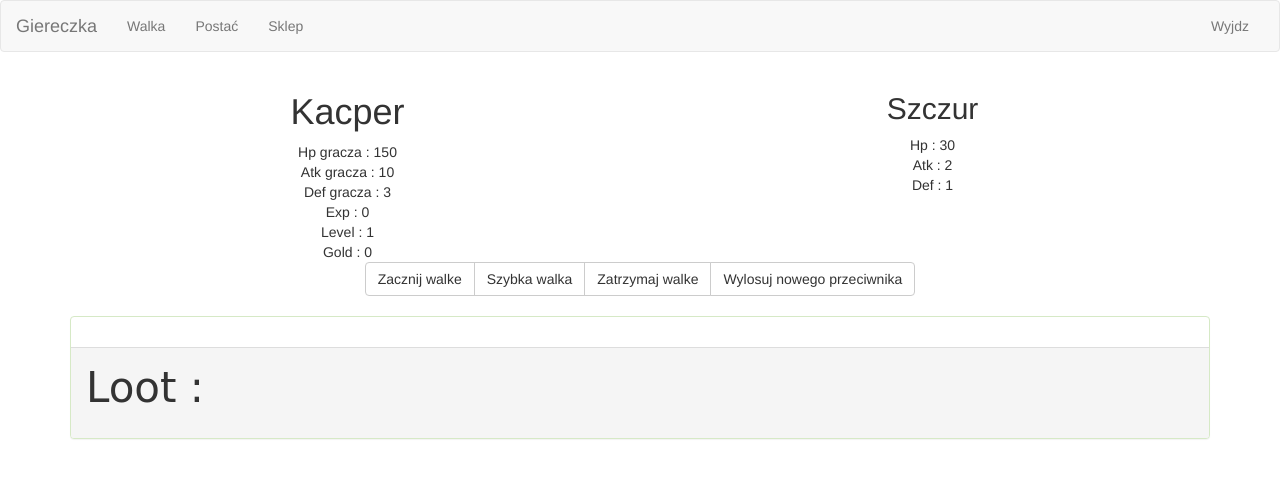
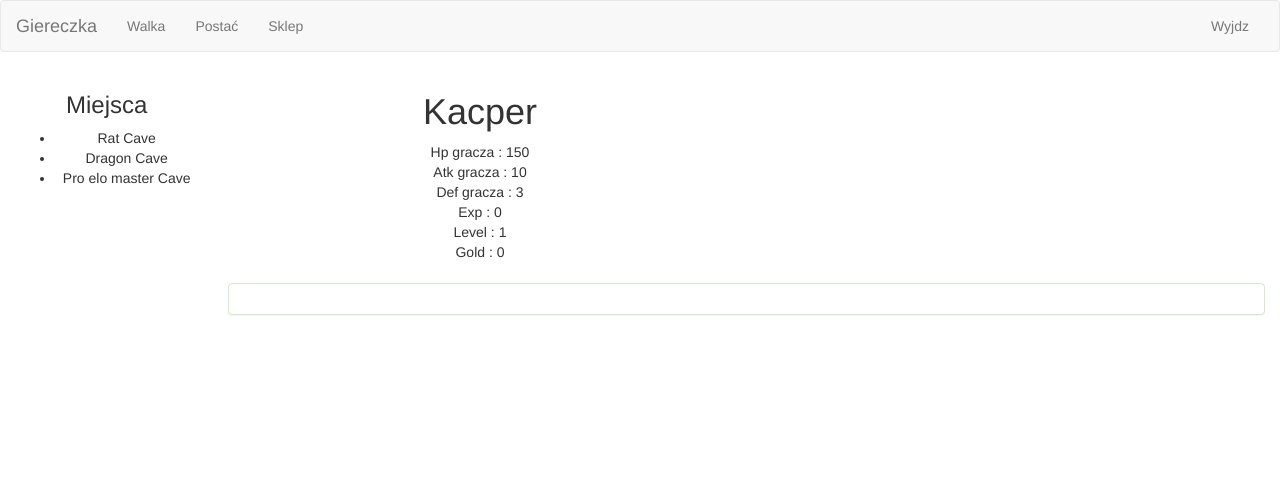
Before and after one commit to kacper1230/FightLife, an Angular app: page /fightView in a window 1280 px wide. Shown: the top 478 px of the page. Built offline with nearby package versions, Linux system fonts and the light colour scheme.

Commit message:
miejsca i resp
zmieniony system respienia sie potworkow.
dodany system miejsc

```diff
--- a/src/app/app.module.ts
+++ b/src/app/app.module.ts
@@ -10,7 +10,7 @@ import {PlayerService} from './player.service'
 import {MonsterService} from './monster.service'
 import {HomeComponent} from './home.component'
 import {ShopComponent} from './shop.component'
-
+import {PlaceService} from './place.service'
 import { AppComponent } from './app.component';
 
 const appRoutes:Routes = [
@@ -39,7 +39,7 @@ const appRoutes:Routes = [
     FormsModule,
     RouterModule.forRoot(appRoutes)
   ],
-  providers: [PlayerService,MonsterService],
+  providers: [PlayerService,MonsterService,PlaceService],
   bootstrap: [AppComponent]
 })
 export class AppModule { }
--- a/src/app/fightView.component.ts
+++ b/src/app/fightView.component.ts
@@ -7,24 +7,33 @@ import {Item} from './item'
 import {MonsterService} from './monster.service'
 import {CharacterViewComponent} from './characterView.component'
 import {PlayerService} from './player.service'
+import {PlaceService} from './place.service'
 import {ITEMS} from './mock-items'
+import {Place} from './place'
 
 
 @Component({
   selector: 'fightview',
   template: `
-<div class="container">
+<div class="container-fluid">
     <div class="row text-center">
-      <div class="col-md-6">
+      <div class="col-md-2">
+        <h3>Miejsca</h3>
+          <ul>
+            <li *ngFor="let place of places" (click)="setScope(place)">{{place.name}}</li>
+          </ul>
+      </div>
+      <div class="col-md-5">
         <player [player]="player"></player>
       </div>
-      <div class="col-md-6">
-        <monster [monster]="monster"></monster>
+      <div class="col-md-5">
+        <monster [monster]="monster" *ngIf="MONSTERS"></monster>
       </div>
     </div>
 
 <div class="row text-center">
-  <div class="btn-group ">
+  <div class="col-md-10 col-md-offset-2">
+    <div class="btn-group" *ngIf="MONSTERS">
         <input type="button" class="btn btn-default" (click)="startFight()" value="Zacznij walke">
         <input type="button" class="btn btn-default" (click)="startFastFight()" value="Szybka walka">
         <input type="button" class="btn btn-default" (click)="stopFight()" value="Zatrzymaj walke">
@@ -36,20 +45,25 @@ import {ITEMS} from './mock-items'
         <input type="button" class="btn btn-default" (click)="restart()" value="Zacznij od nowa" *ngIf="player.alive == false">
     </div>
 </div>
+</div>
 <br>
+<div class="row">
+  <div class="col-md-10 col-md-offset-2">
     <div class="panel panel-success">
       <div class="panel-body">
         {{message}}
-
       </div>
-
-      <div class="panel-footer">
+    <!--  <div class="panel-footer">
       <div class="text" style="font-family:'Comic Sans MS'; font-size:3em">Loot : </div>
         <ul>
           <li *ngFor="let item of loot"  style="font-family:'Comic Sans MS'; font-size:1.5em">{{item.name}} </li>
         </ul>
+      </div> -->
     </div>
   </div>
+</div>
+    <br>
+
 
     </div>
     `,
@@ -64,37 +78,48 @@ export class FightViewComponent {
   monster: Monster;
 
   MONSTERS: Monster[];
+  places: Place[];
+  monstersScope: Monster[];
 
   counter: number;
   prog: number = 40;
   player: Player;
-  loot :Item[];
+  loot: Item[];
 
-  constructor(private _monsterService: MonsterService, private _playerService: PlayerService) {
+  constructor(private _monsterService: MonsterService, private _playerService: PlayerService, private _placeService: PlaceService) {
     this.player = this._playerService.player;
-
+    this.places = this._placeService.getPlaces();
   }
 
 
 
   ngOnInit() {
-    this.MONSTERS = this._monsterService.getMonsters();
+    //  this.MONSTERS = this._monsterService.getMonsters();
+    //  this.nextMonster();
+  }
+
+  setScope(place: Place): void {
+    this.MONSTERS = place.monstersScope;
     this.nextMonster();
   }
 
 
 
-
   startFight(): void {
+    if (this.fightInterval == null) {
       this.fightInterval = setInterval(() => { this.nextTurn(); }, 500);
+    }
   }
 
   startFastFight(): void {
+    if (this.fightInterval == null) {
       this.fightInterval = setInterval(() => { this.nextTurn(); }, 50);
+    }
   }
 
   stopFight(): void {
     clearInterval(this.fightInterval);
+    this.fightInterval = null;
   }
 
   attack(gracz: Player, przeciwnik: Monster): void {
@@ -111,12 +136,13 @@ export class FightViewComponent {
       if (this.player.exp >= this.prog) {
         this.levelUp(this.player);
       }
-      gracz.gold += Math.floor((Math.random()*40)+1);
-      if ((Math.round(Math.random() * 99) + 1) >= przeciwnik.dropChance) {
+      gracz.gold += Math.floor((Math.random() * 40) + 1);
+      if ((Math.round(Math.random() * 99) + 1) <= przeciwnik.dropChance) {
         var los: number = Math.round(Math.random() * (przeciwnik.drop.length - 1));
         gracz.eq.push(przeciwnik.drop[los]); // ------------------------------Tablica zaczyna sie od 0
         this.message = this.message + "Wydropiles : " + przeciwnik.drop[los].name + "\n";
       } else this.message = this.message + "Nic nie wypadlo gnoju \n";
+      przeciwnik.hp = przeciwnik.maxHp;
       this.nextMonster();
     } else {
       if (skutecznoscGracza <= 0) {
@@ -130,10 +156,6 @@ export class FightViewComponent {
       }
     }
 
-  }
-
-  respawnMonsters(): void {
-    this.MONSTERS = this._monsterService.respawnMonsters();
   }
 
   respawnPlayer(): void {
@@ -162,14 +184,7 @@ export class FightViewComponent {
   }
 
   nextMonster(): void {
-    this.respawnMonsters();
-    var lvlMonsterow;
-    if(this.player.lvl > this.MONSTERS.length){
-      lvlMonsterow = this.MONSTERS.length;
-    }else {
-      lvlMonsterow = this.player.lvl;
-    }
-    this.monster = this.MONSTERS[Math.floor((Math.random() * lvlMonsterow)) ];
+    this.monster = this.MONSTERS[Math.floor((Math.random() * this.MONSTERS.length))];
   }
 
   levelUp(gracz: Player): void {
--- a/src/app/home.component.ts
+++ b/src/app/home.component.ts
@@ -41,8 +41,5 @@ export class HomeComponent {
     this.MONSTERS = this._monsterService.getMonsters();
   }
 
-  respawnMonsters(): void {
-    this.MONSTERS = this._monsterService.respawnMonsters();
-  }
 
 }
--- a/src/app/mock-items.ts
+++ b/src/app/mock-items.ts
@@ -5,4 +5,10 @@ export const ITEMS: Item[] = [
   { id: 1, name: "Axe", type: 'weapon',atk: 8, def: 2,equipped : false,value:12 },
   { id: 2, name: "Shield", type: 'shield',atk: 0, def: 10,equipped : false,value:10},
   { id: 3, name: "Small healing potion", type:'heal',atk: 0, def: 0,equipped : false,value:20 },
+  { id: 4, name: "Pro elo master sword", type:'weapon',atk: 100, def: 50,equipped : false,value:20 },
 ]
+
+export const ShopItems: Item[] = [
+  { id: 0, name: "Small healing potion", type:'heal',atk: 0, def: 0,equipped : false,value:20 },
+  { id: 1, name: "Pro elo master sword", type:'weapon',atk: 100, def: 50,equipped : false,value:0 },
+]
--- a/src/app/mock-monsters.ts
+++ b/src/app/mock-monsters.ts
@@ -5,9 +5,9 @@ import {ITEMS} from './mock-items'
 
 
 export const MONSTERS: Monster[] = [
-  { id: 0, name: "Szczur", hp: 30, atk: 2, def: 1, exp: 12, drop: [ITEMS[0], ITEMS[1], ITEMS[2]], dropChance: 10 },
-  { id: 1, name: "Troll", hp: 100, atk: 5, def: 3, exp: 30, drop: [ITEMS[1]], dropChance: 20 },
-  { id: 2, name: "Smok", hp: 500, atk: 15, def: 1, exp: 200, drop: [ITEMS[1]], dropChance: 20 },
-  { id: 3, name: "Pro elo master dizaster", hp: 1000, atk: 23, def: 15, exp: 2000, drop: [ITEMS[1]], dropChance: 20 },
-  { id: 4, name: "Potężny Bujno", hp: 10000, atk: 45, def: 30, exp: 5000, drop: [ITEMS[3]], dropChance: 20 },
+  { id: 0, name: "Szczur", maxHp: 30,hp: 30, atk: 2, def: 1, exp: 12, drop: [ITEMS[0], ITEMS[1], ITEMS[2]], dropChance: 10 },
+  { id: 1, name: "Troll", maxHp: 100,hp: 100, atk: 5, def: 3, exp: 30, drop: [ITEMS[1]], dropChance: 20 },
+  { id: 2, name: "Smok", maxHp: 500,hp: 500, atk: 15, def: 1, exp: 200, drop: [ITEMS[1]], dropChance: 20 },
+  { id: 3, name: "Pro elo master dizaster", maxHp: 1000,hp: 1000, atk: 23, def: 15, exp: 2000, drop: [ITEMS[1]], dropChance: 20 },
+  { id: 4, name: "Potężny Bujno", hp: 10000,maxHp: 10000, atk: 45, def: 30, exp: 5000, drop: [ITEMS[5]], dropChance: 5 },
 ];
--- /dev/null
+++ b/src/app/mock-places.ts
@@ -0,0 +1,9 @@
+import {Place} from './place'
+import {MONSTERS} from './mock-monsters'
+import {Monster} from './monster'
+
+export const PLACES = [
+  {id:0, name:'Rat Cave', monstersScope:[MONSTERS[0]]},
+  {id:1, name:'Dragon Cave', monstersScope:[MONSTERS[1],MONSTERS[2]]},
+  {id:2, name:'Pro elo master Cave', monstersScope:[MONSTERS[3]]},
+];
--- a/src/app/monster.service.ts
+++ b/src/app/monster.service.ts
@@ -9,17 +9,6 @@ export class MonsterService {
 
   MONSTERS: Monster[] = MONSTERS;
 
-  respawnMonsters() {
-    this.MONSTERS = [
-      { id: 0, name: "Szczur", hp: 30, atk: 2, def: 1, exp: 12, drop: [ITEMS[0], ITEMS[1], ITEMS[2]], dropChance: 10 },
-      { id: 1, name: "Troll", hp: 100, atk: 5, def: 3, exp: 30, drop: [ITEMS[1]], dropChance: 20 },
-      { id: 2, name: "Smok", hp: 500, atk: 15, def: 1, exp: 200, drop: [ITEMS[1]], dropChance: 20 },
-      { id: 3, name: "Pro elo master dizaster", hp: 1000, atk: 23, def: 15, exp: 2000, drop: [ITEMS[1]], dropChance: 20 },
-      { id: 4, name: "Potężny Bujno", hp: 10000, atk: 45, def: 30, exp: 5000, drop: [ITEMS[3]], dropChance: 20 },
-    ];
-    return this.MONSTERS;
-  }
-
   getMonsters(): Monster[] {
     return this.MONSTERS;
   }
--- a/src/app/monster.ts
+++ b/src/app/monster.ts
@@ -3,6 +3,7 @@ import {Item} from './item'
 export class Monster {
   id:number;
   name:string;
+  maxHp:number;
   hp: number;
   atk : number;
   def : number;
--- /dev/null
+++ b/src/app/place.service.ts
@@ -0,0 +1,11 @@
+import {Injectable} from '@angular/core'
+import {PLACES} from './mock-places'
+
+@Injectable()
+export class PlaceService {
+
+  getPlaces(){
+    return PLACES;
+  }
+
+}
--- /dev/null
+++ b/src/app/place.ts
@@ -0,0 +1,7 @@
+import {Monster} from './monster'
+
+export class Place{
+  id:number;
+  name:string;
+  monstersScope:Monster[];
+}
--- a/src/app/player.service.ts
+++ b/src/app/player.service.ts
@@ -36,6 +36,8 @@ export class PlayerService {
       alive: true,
       gold : 0,
     }
+
+    this.equipped = [];
     return this.player;
   }
 
--- a/src/app/shop.component.ts
+++ b/src/app/shop.component.ts
@@ -1,5 +1,5 @@
 import { Component } from '@angular/core'
-import { ITEMS } from './mock-items'
+import { ITEMS , ShopItems} from './mock-items'
 import { Item } from './item'
 import { Player } from './player'
 import { PlayerService } from './player.service'
@@ -40,12 +40,13 @@ import { PlayerService } from './player.service'
         <th>Options</th>
       </thead>
       <tbody>
-        <tr *ngFor="let item of player.eq">
+        <tr *ngFor="let item of player.eq ; let i = index">
+        <td>{{i}}</td>
           <td>{{item.name}}</td>
           <td>{{item.atk}}</td>
           <td>{{item.def}}</td>
           <td>{{item.value}}</td>
-          <td><input class="btn btn-default" type="button" value="Sprzedaj" (click)="sell(item)"><input type="button" value="znajdz" (click)="znajdz(item)"></td>
+          <td><input class="btn btn-default" type="button" value="Sprzedaj" (click)="sell(i)"></td>
         </tr>
       </tbody>
     </table>
@@ -63,7 +64,7 @@ import { PlayerService } from './player.service'
 
 
 export class ShopComponent {
-  items: Item[] = ITEMS;
+  items: Item[] = ShopItems;
   player: Player;
   message: string;
 
@@ -71,21 +72,11 @@ export class ShopComponent {
     this.player = this._playerService.getPlayer();
   }
 
-  znajdz(item:Item):void{
-    console.log(this.player.eq);
 
-  }
-
-
-  sell(item: Item): void{
-    this.player.gold += item.value;
-//    console.log(this.checkItemName(item , this.player.eq));
-    this.player.eq = this.player.eq.filter(function (el){
-      return el.name != item.name;
-    });
-//    this.player.eq = this.player.eq.filter(item => item.name === item.name)
-//  this.player.eq.splice(this.player.eq.findIndex(item => item.name === item.name)-1,1);
-    this.message = "Sprzedales " + item.name + ".";
+  sell(index : number): void{
+    this.message = "Sprzedales " + this.player.eq[index].name + ".";
+    this.player.gold += this.player.eq[index].value;
+    this.player.eq.splice(index,1);
   }
 
 
```
Lines whose indentation alone changed are shown as unchanged.
